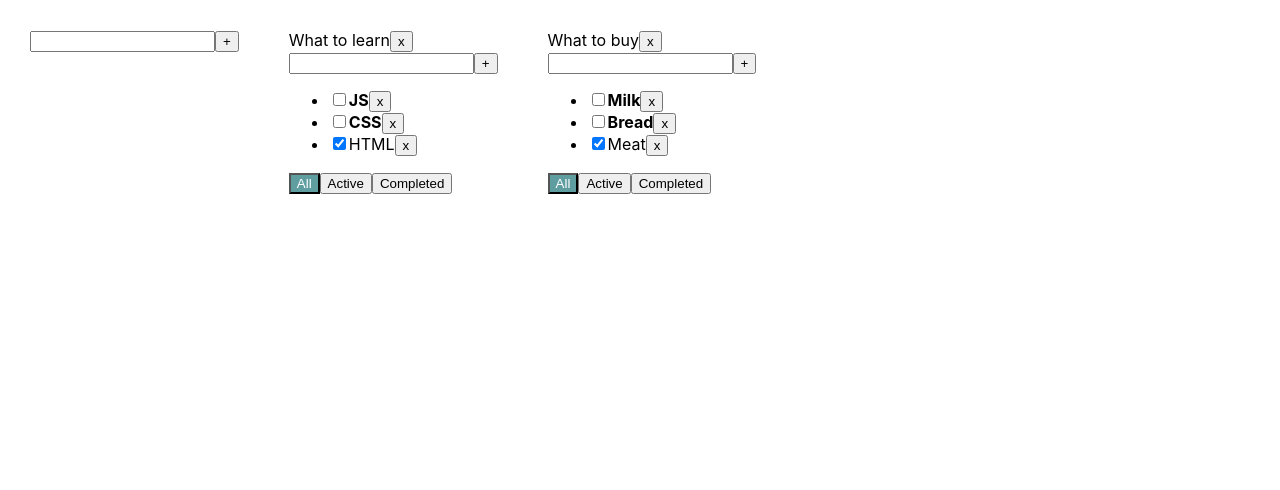
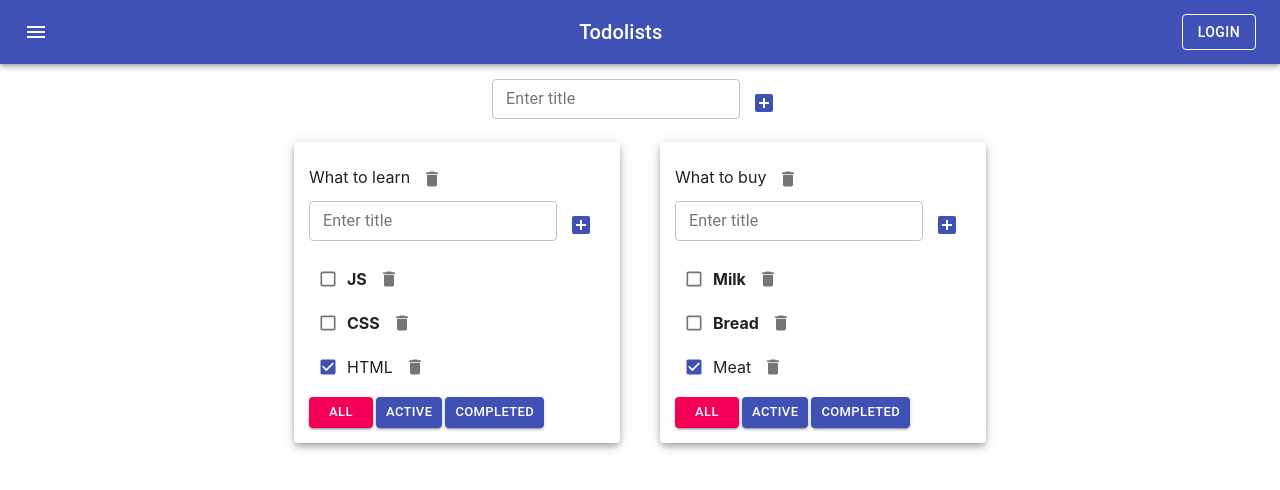
Before and after one commit to PsyHow/Todolist, a React (Create React App) app: page / in a window 1280 px wide. Shown: the top 490 px of the page. Built offline with nearby package versions, Linux system fonts and the light colour scheme.

Commit message:
add material ui

```diff
--- a/package.json
+++ b/package.json
@@ -3,6 +3,8 @@
   "version": "0.1.0",
   "private": true,
   "dependencies": {
+    "@material-ui/core": "^4.12.3",
+    "@material-ui/icons": "^4.11.2",
     "@testing-library/jest-dom": "^5.11.4",
     "@testing-library/react": "^11.1.0",
     "@testing-library/user-event": "^12.1.10",
--- a/src/AddItemForm.tsx
+++ b/src/AddItemForm.tsx
@@ -1,4 +1,6 @@
 import React, {useState, KeyboardEvent, ChangeEvent} from 'react';
+import {IconButton, TextField} from "@material-ui/core";
+import {AddBox} from "@material-ui/icons";
 
 type AddItemFormTypes = {
     addItem:(title:string)=>void
@@ -34,14 +36,20 @@ function AddItemForm(props:AddItemFormTypes) {
 
     return (
         <div>
-            <input
+            <TextField
                 value={title}
                 onChange={changeTitle}
                 onKeyPress={onKeyPressAddTask}
-                className={error ? "error" : ""}
+                variant={"outlined"}
+                label={'Enter title'}
+                size={'small'}
+                error={error}
+                helperText={error && 'Title is required!'}
             />
-            <button onClick={addItem}>+</button>
-            {error && <div style={{color: "red"}}>Title is required!</div>}
+            <IconButton onClick={addItem}>
+                <AddBox color={"primary"}/>
+            </IconButton>
+            {/*{error && <div style={{color: "red"}}>Title is required!</div>}*/}
         </div>
     )
 }
--- a/src/App.css
+++ b/src/App.css
@@ -1,20 +1,3 @@
-.App {
-  padding: 30px;
-  display: flex;
-}
-
-.App > div {
-  margin-right: 50px;
-}
-
-.active-filter {
-  background-color: cadetblue;
-  color: white;
-}
-.error {
-  border: 2px solid red;
-  outline: none;
-}
 
 .notCompleted {
   font-weight: 700;
--- a/src/App.tsx
+++ b/src/App.tsx
@@ -3,6 +3,8 @@ import './App.css';
 import TodoList from "./TodoList";
 import {v1} from "uuid";
 import AddItemForm from "./AddItemForm";
+import {AppBar, Button, Container, Grid, IconButton, Paper, Toolbar, Typography} from '@material-ui/core';
+import {Menu} from '@material-ui/icons';
 
 export type TaskType = {
     id: string
@@ -74,8 +76,8 @@ export function App() {
         tasks[todolistID] = tasks[todolistID].map(t => t.id === taskID ? {...t, title: title} : t)
         setTasks({...tasks})
     }
-    const changeTodolistTitle = (title: string, todolistID:string) => {
-        setTodolist(todolist.map(m=> m.id === todolistID ? {...m, title }: m))
+    const changeTodolistTitle = (title: string, todolistID: string) => {
+        setTodolist(todolist.map(m => m.id === todolistID ? {...m, title} : m))
     }
 
     const changeTodoListFilter = (filter: FilterValuesType, todolistID: string) => {
@@ -94,6 +96,7 @@ export function App() {
     }
 
     //UI:
+
     const todolistComponents = todolist.map(t => {
 
         let tasksForRender = tasks[t.id]
@@ -103,10 +106,10 @@ export function App() {
         if (t.filter === "completed") {
             tasksForRender = tasks[t.id].filter(t => t.isDone)
         }
-
         return (
+            <Grid item key={t.id}>
+                <Paper elevation={5} style={{padding: '15px'}} >
                     <TodoList
-                key={t.id}// TodoList()
                         id={t.id}
                         filter={t.filter}
                         title={t.title}
@@ -119,15 +122,44 @@ export function App() {
                         changeTaskTitle={changeTaskTitle}
                         changeTodolistTitle={changeTodolistTitle}
                     />
+                </Paper>
+
+            </Grid>
+
         )
     })
     //
-
-
     return (
         <div className="App">
+            <AppBar position="static">
+                <Toolbar style={{justifyContent: "space-between"}}>
+                    <IconButton edge={"start"} color="inherit">
+                        <Menu/>
+                    </IconButton>
+                    <Typography variant="h6">
+                        Todolists
+                    </Typography>
+                    <Button
+                        variant={"outlined"}
+                        color="inherit"
+                    >Login</Button>
+                </Toolbar>
+            </AppBar>
+            <Container fixed>
+                <Grid container
+                      style={{padding: '15px', justifyContent: 'center'}}>
+                    <Grid item>
                         <AddItemForm addItem={addTodolist}/>
+                    </Grid>
+
+                </Grid>
+                <Grid container spacing={5}
+                      style={{justifyContent: 'center'}}>
                     {todolistComponents}
+                </Grid>
+
+            </Container>
+
         </div>
     );
 }
--- a/src/EditableSpan.tsx
+++ b/src/EditableSpan.tsx
@@ -1,8 +1,9 @@
-import React, {useState,ChangeEvent} from 'react';
+import React, {useState, ChangeEvent} from 'react';
+import {TextField} from "@material-ui/core";
 
 type EditablePropsType = {
     title: string
-    changeTitle:(title:string)=>void
+    changeTitle: (title: string) => void
 }
 
 function EditableSpan(props: EditablePropsType) {
@@ -23,12 +24,15 @@ function EditableSpan(props: EditablePropsType) {
     }
 
     return (
-        editMode ? <input
-                value={title}
-                autoFocus={true}
-                onChange={changeTitle}
-                onBlur={offEditMode}/>
-            : <span onDoubleClick={onEditMode}>{props.title}</span>
+        editMode ? <TextField value={title}
+                              style={{width: '100px'}}
+                              size={"small"}
+                              autoFocus={true}
+                              onChange={changeTitle}
+                              onBlur={offEditMode}>
+
+            </TextField>
+            : <span style={{wordWrap: 'break-word', maxWidth: '100px'}} onDoubleClick={onEditMode}>{props.title}</span>
     )
 }
 
--- a/src/TodoList.tsx
+++ b/src/TodoList.tsx
@@ -2,6 +2,8 @@ import React, {ChangeEvent} from 'react';
 import {FilterValuesType, TaskType} from "./App";
 import AddItemForm from "./AddItemForm";
 import EditableSpan from "./EditableSpan";
+import {Button, Checkbox, IconButton, List, ListItem} from "@material-ui/core";
+import {Delete} from "@material-ui/icons";
 
 type TodoListPropsType = {
     id: string
@@ -28,16 +30,20 @@ function TodoList(props: TodoListPropsType) {
         }
 
         return (
-            <li key={t.id} className={!t.isDone ? "notCompleted" : ""}>
-                <input
-                    type="checkbox"
+            <ListItem style={{padding:'0px'}}
+                      key={t.id} className={!t.isDone ? "notCompleted" : ""}>
+                <Checkbox
+                    color={"primary"}
+                    size={"small"}
                     checked={t.isDone}
                     onChange={changeStatus}
                 />
                 <EditableSpan title={t.title} changeTitle={changeTitle}/>
-                {/*<span>{t.title}</span>*/}
-                <button onClick={() => props.removeTask(t.id, props.id)}>x</button>
-            </li>
+                <IconButton aria-label={'delete'} onClick={() => props.removeTask(t.id, props.id)}>
+                    <Delete fontSize={"small"}/>
+                </IconButton>
+
+            </ListItem>
         )
     })
 
@@ -51,8 +57,8 @@ function TodoList(props: TodoListPropsType) {
     if (props.filter === "all") {
         allBtnClass = "active-filter"
     }
-    const activeBtnClass = props.filter === "active" ? "active-filter" : ""
-    const completedBtnClass = props.filter === "completed" ? "active-filter" : ""
+    //const activeBtnClass = props.filter === "active" ? "active-filter" : ""
+    //const completedBtnClass = props.filter === "completed" ? "active-filter" : ""
 
     const changeTodolistTitle = (title: string) => {
         props.changeTodolistTitle(title, props.id)
@@ -61,26 +67,35 @@ function TodoList(props: TodoListPropsType) {
     return (
         <div>
             <EditableSpan title={props.title} changeTitle={changeTodolistTitle}/>
-            <button onClick={() => props.removeTodolist(props.id)}>x</button>
+            <IconButton onClick={() => props.removeTodolist(props.id)}>
+                <Delete fontSize={"small"}/>
+            </IconButton>
             <div>
                 <AddItemForm addItem={addTask}/>
             </div>
-            <ul>
+            <List>
                 {tasksList}
-            </ul>
+            </List>
             <div>
-                <button
-                    className={allBtnClass}
+                <Button
+                    variant={"contained"}
+                    color={props.filter === 'all' ? "secondary" : "primary"}
+                    size={"small"}
                     onClick={setAllFilter}>All
-                </button>
-                <button
-                    className={activeBtnClass}
+                </Button>
+                <Button
+                    variant={"contained"}
+                    color={props.filter === 'active' ? "secondary" : "primary"}
+                    size={"small"}
+                    style={{margin: '0 3px'}}
                     onClick={setActiveFilter}>Active
-                </button>
-                <button
-                    className={props.filter === "completed" ? "active-filter" : ""}
+                </Button>
+                <Button
+                    variant={"contained"}
+                    color={props.filter === 'completed' ? "secondary" : "primary"}
+                    size={"small"}
                     onClick={setCompletedFilter}>Completed
-                </button>
+                </Button>
             </div>
         </div>
     )
```
Also changed, not shown: 1 other file (tests, documents, lock files or other folders). Lines whose indentation alone changed are shown as unchanged.
